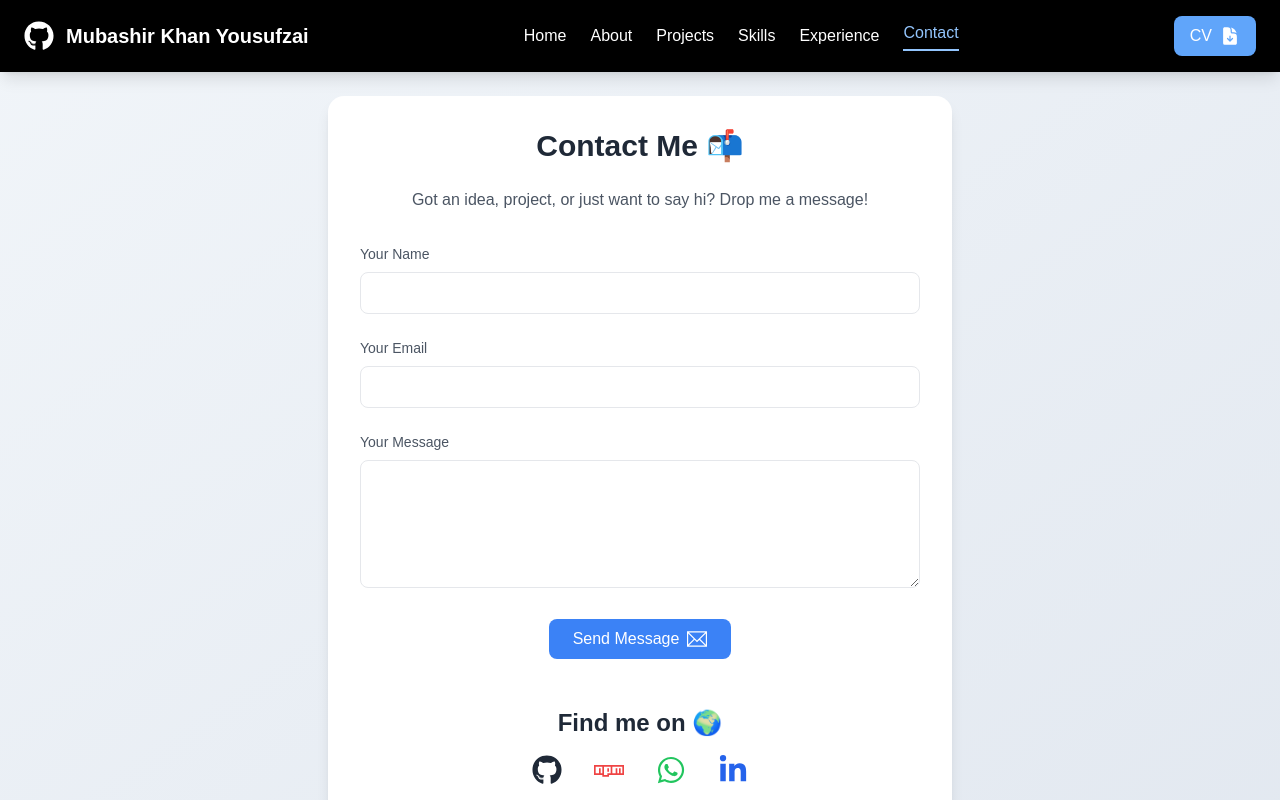
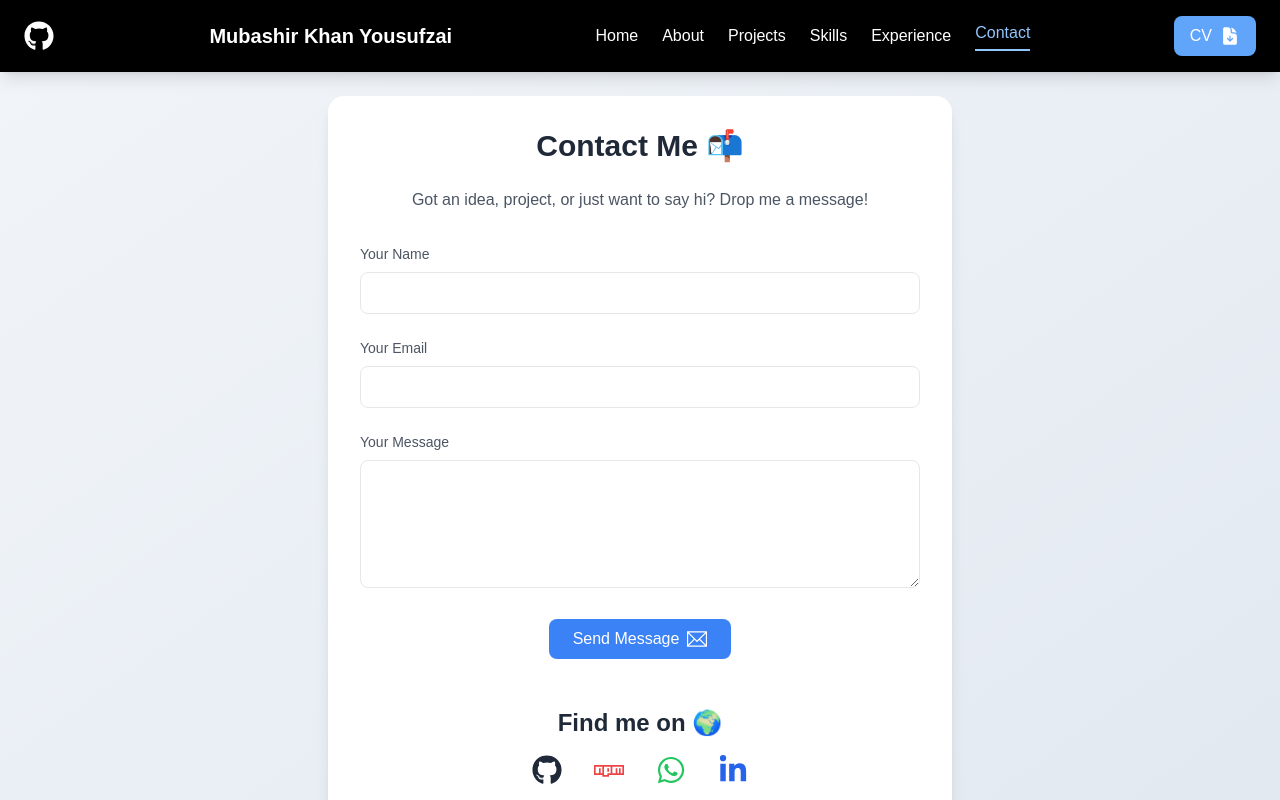
Before and after one commit to MubashirKhanYousufZai/Mubashir-Khans-Portfolio, a Next.js app: page /components/contact in a window 1280 px wide. Shown: the top 800 px of the page. Built offline with nearby package versions, Linux system fonts and the light colour scheme.

Commit message:
Header.tsx

```diff
--- a/src/app/components/Header.tsx
+++ b/src/app/components/Header.tsx
@@ -27,12 +27,11 @@ const Header = () => {
       <div className="container mx-auto flex items-center justify-between px-6 py-4">
 
         {/* Logo / Name */}
+        <FaGithub className="text-3xl" />
         <Link
-          href="https://github.com/MubashirKhanYousufZai"
+          href="/"
           className="flex items-center text-white transition-all duration-300 hover:text-blue-300"
-          aria-label="GitHub Profile of Mubashir Khan Yousufzai"
         >
-          <FaGithub className="text-3xl" />
           <span className="ml-3 text-xl font-semibold">Mubashir Khan Yousufzai</span>
         </Link>
 
```
